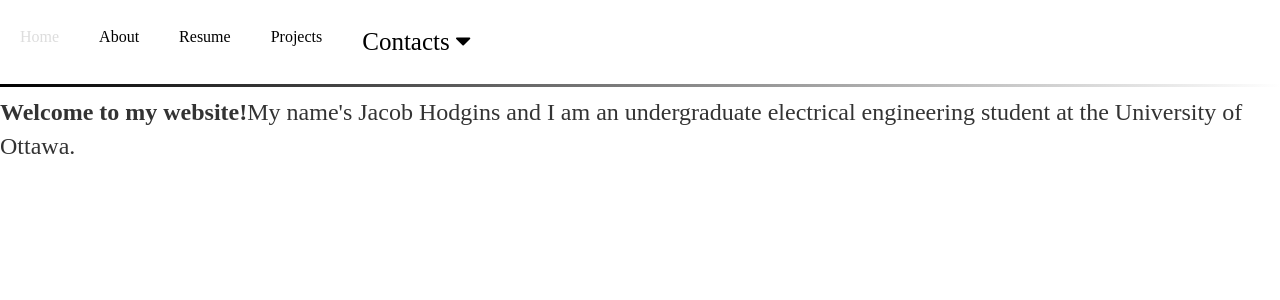
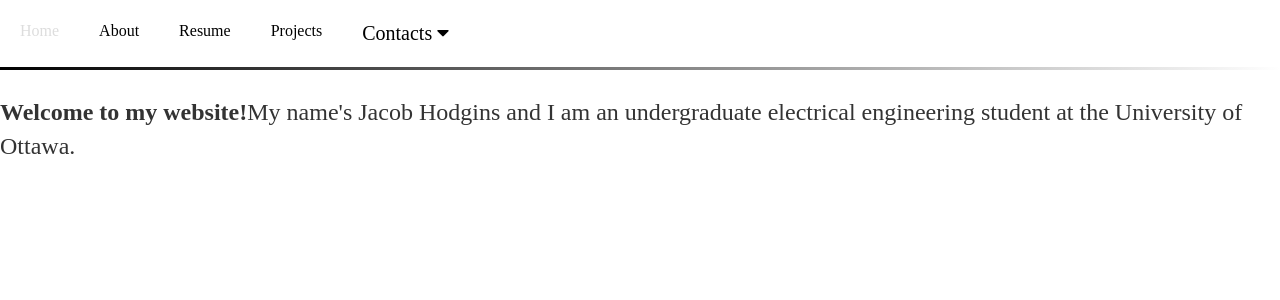
Before and after one commit to JacobHodgins/hodginsjacob, a Jekyll site: the page built from index.html, in a window 1280 px wide. Shown: the top 300 px of the page. Built offline with Jekyll 4.4.1, drawn with Linux system fonts in a browser that asks for light colours; the list of posts is cut into pages by our own code.

Commit message:
Update main.css

```diff
--- a/css/main.css
+++ b/css/main.css
@@ -20,7 +20,7 @@ nav.navbar a {
   display: block;
   color: black;
   text-align: center;
-  padding: 28px 20px; /* original 14px and 16px */
+  padding: 22px 20px; /* original 14px and 16px */
   text-decoration: none;
   font-size: 20px
   font-family: Times New Roman, Times, serif;
@@ -44,12 +44,12 @@ nav.navbar a {
   border: none;
   outline: none;
   color: black;
-  font-size: 25px;
+  font-size: 20px;
   font-family: "Times New Roman", Times, serif;
   background-color: white;
   margin: 0;
   text-align: center;
-  padding: 28px 20px; /* original 14px and 16px */
+  padding: 22px 20px; /* original 14px and 16px */
   text-decoration: none;
 }
 
```
